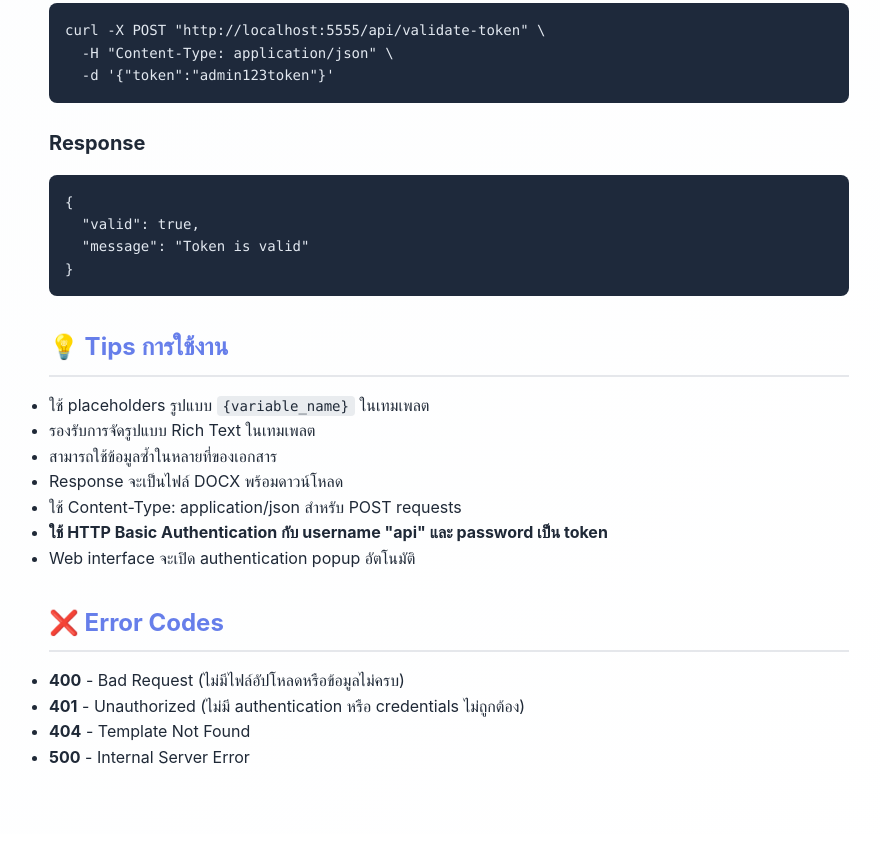
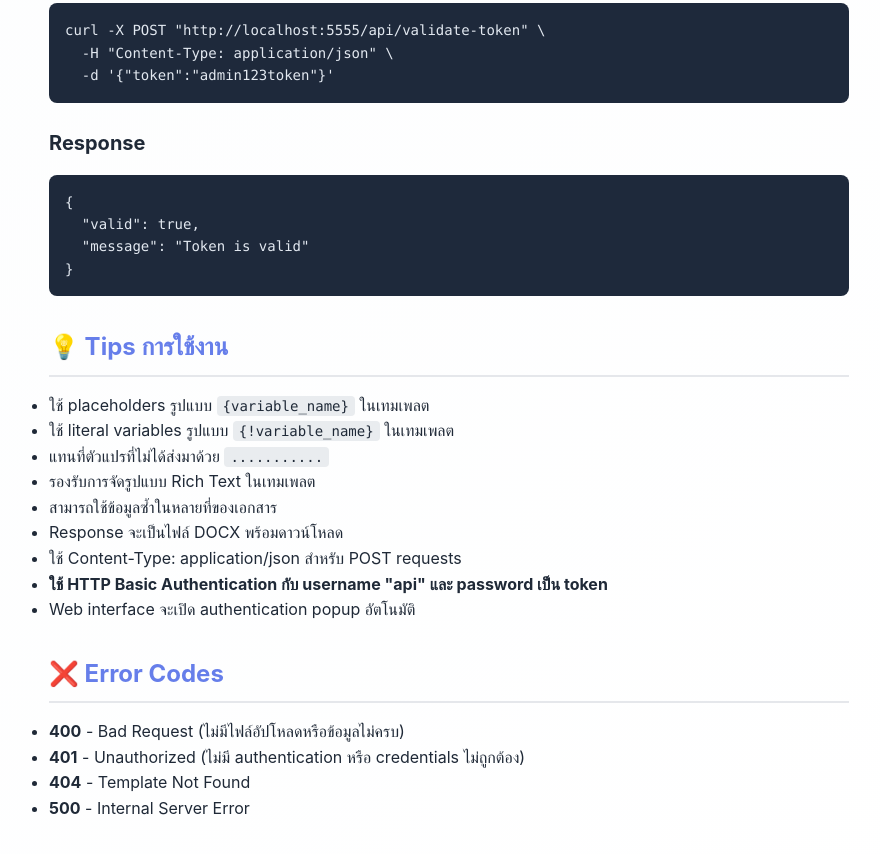
Before and after one commit to iamapinan/docx-generator, a website: page views/docs.html in a window 1280 px wide. Shown: the part 4619-5473 px from the top of the page, without its empty margins (191-1071 px from the left). Drawn offline with Linux system fonts and the light colour scheme.

Commit message:
เพิ่มคำแนะนำการใช้งานในเอกสาร โดยเพิ่มฟีเจอร์การใช้ตัวแปร literal `{!variable_name}` และการแทนที่ตัวแปรที่ไม่ได้ส่งมาด้วย `...........` ในเทมเพลต

```diff
--- a/views/docs.html
+++ b/views/docs.html
@@ -218,6 +218,8 @@
                 <h2>💡 Tips การใช้งาน</h2>
                 <ul>
                     <li>ใช้ placeholders รูปแบบ <code>{variable_name}</code> ในเทมเพลต</li>
+                    <li>ใช้ literal variables รูปแบบ <code>{!variable_name}</code> ในเทมเพลต</li>
+                    <li>แทนที่ตัวแปรที่ไม่ได้ส่งมาด้วย <code>...........</code></li>
                     <li>รองรับการจัดรูปแบบ Rich Text ในเทมเพลต</li>
                     <li>สามารถใช้ข้อมูลซ้ำในหลายที่ของเอกสาร</li>
                     <li>Response จะเป็นไฟล์ DOCX พร้อมดาวน์โหลด</li>
```
